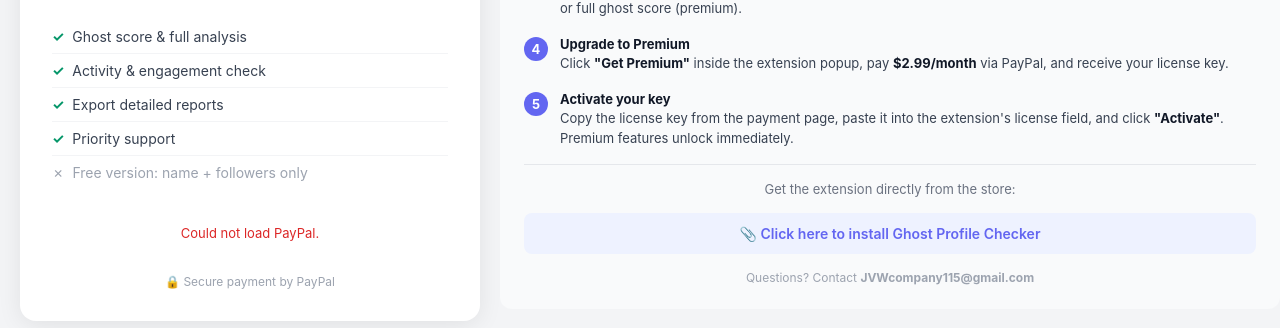
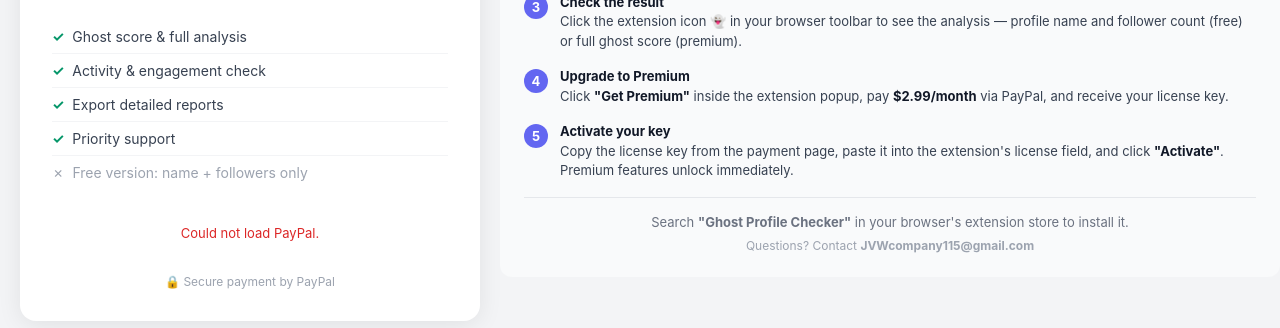
Before and after one commit to JVW-Hue/Ghost-Profile-Checker-LinkedIn-, a browser extension: page payment.html in a window 1280 px wide. Shown: the part 362-690 px from the top of the page. Drawn offline with Linux system fonts and the light colour scheme.

Commit message:
Remove broken store link

```diff
--- a/payment.html
+++ b/payment.html
@@ -164,10 +164,7 @@
       <hr style="border:none;border-top:1px solid #e5e7eb;margin:16px 0;">
 
       <p style="text-align:center;font-size:13px;color:#6b7280;">
-        Get the extension directly from the store:<br>
-        <a class="store-link" href="https://microsoftedge.microsoft.com/addons/detail/ghost-profile-checker/YOUR_EXTENSION_ID" target="_blank">
-          📎 Click here to install Ghost Profile Checker
-        </a>
+        Search <strong>"Ghost Profile Checker"</strong> in your browser's extension store to install it.
       </p>
       <p style="text-align:center;font-size:12px;color:#9ca3af;margin-top:8px;">
         Questions? Contact <strong>JVWcompany115@gmail.com</strong>
```
Also changed, not shown: 1 other file.
